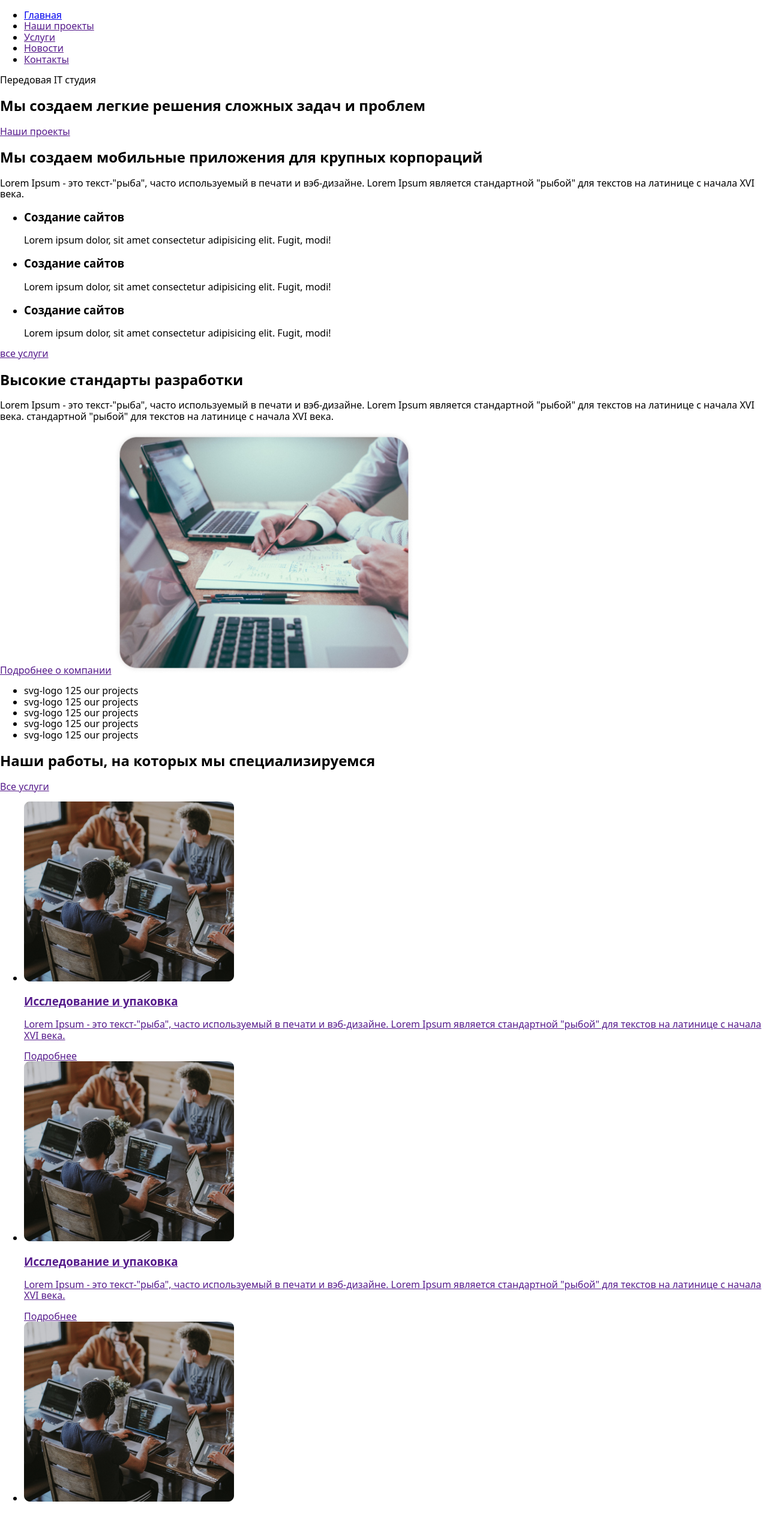
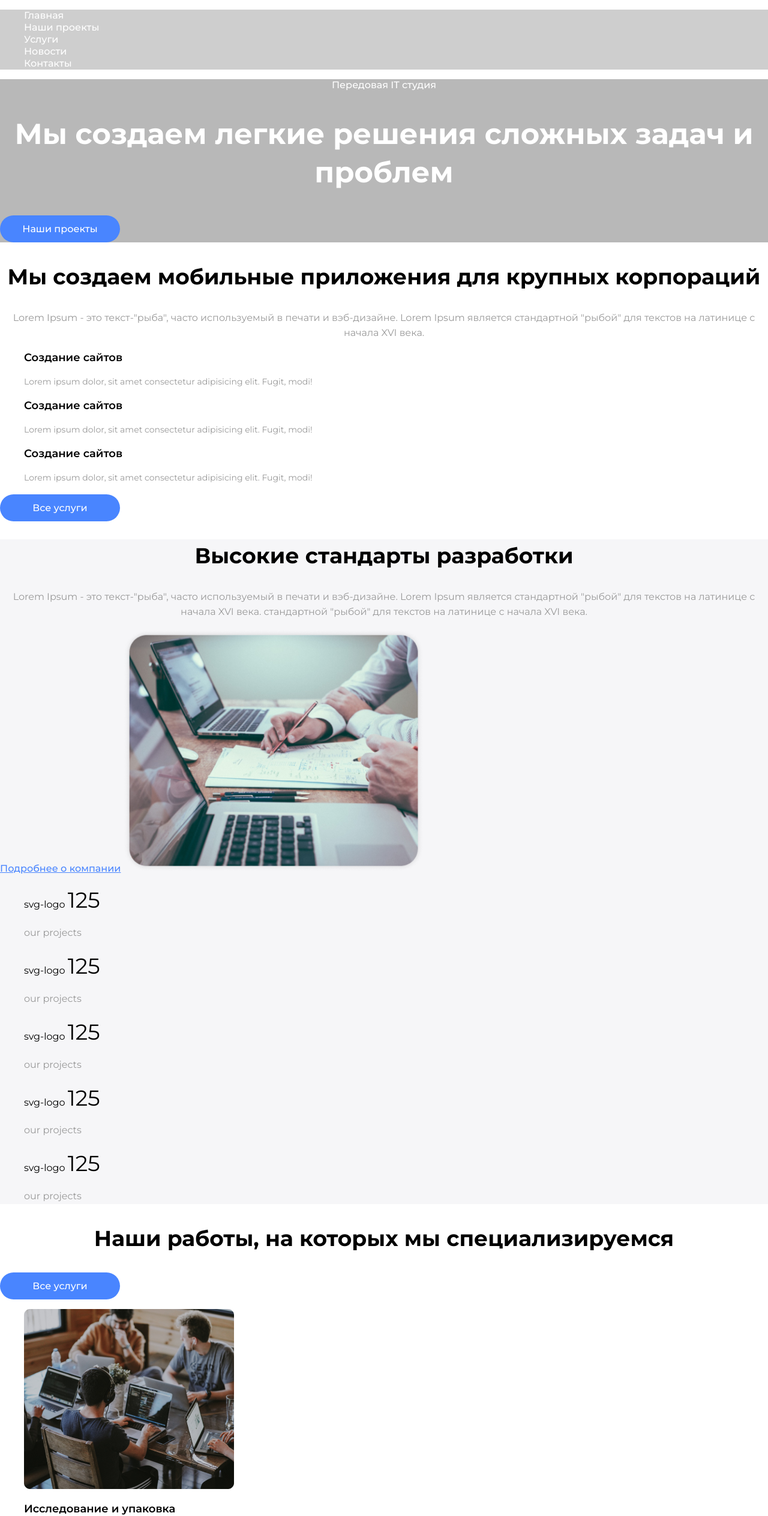
Before and after one commit to tatidan/BC_practice-01, a plain HTML site: page index.html in a window 1280 px wide. Shown: the top 2527 px of the page at 60% size. Drawn offline with nearby package versions, Linux system fonts and the light colour scheme.

Commit message:
practice-02 added css

```diff
--- a/css/styles.css
+++ b/css/styles.css
@@ -0,0 +1,164 @@
+/* monserrat 400 500 600 700 800 */
+/* font-family: 'Montserrat', sans-serif; */
+
+body {
+  font-family: "Montserrat", sans-serif;
+}
+a {
+  text-decoration: none;
+}
+ul {
+  list-style: none;
+}
+
+/* HEADER */
+.header {
+  background-color: rgb(206, 206, 206);
+}
+
+.nav-list-link {
+  font-weight: 500;
+  font-size: 16px;
+  line-height: 1.25;
+  color: #ffffff;
+}
+
+.nav-list-link:hover,
+.nav-list-link:focus {
+  color: aqua;
+}
+/* end of HEADER */
+
+/* HERO section */
+
+.hero {
+  background-color: #b8b8b8;
+}
+.suptitle {
+  font-weight: 500;
+  font-size: 16px;
+  line-height: 1.25;
+  text-align: center;
+  color: #ffffff;
+}
+.hero-title {
+  font-weight: 800;
+  font-size: 48px;
+  line-height: 1.33;
+  text-align: center;
+  color: #ffffff;
+}
+.button {
+  display: flex;
+  align-items: center;
+  justify-content: center;
+  font-weight: 500;
+  font-size: 16px;
+  line-height: 1.25;
+  color: #ffffff;
+  background-color: #4985ff;
+  width: 200px;
+  height: 45px;
+  border-radius: 30px;
+  border-color: transparent;
+  cursor: pointer;
+}
+
+.button:hover,
+.button:focus {
+  background-color: transparent;
+  border-color: #4985ff;
+  color: #4985ff;
+}
+/* end of HERO section */
+
+/* section WHAT WE DO */
+.section-title {
+  font-weight: 700;
+  font-size: 36px;
+  line-height: 1.51;
+  text-align: center;
+}
+
+.section-description {
+  font-weight: 400;
+  font-size: 16px;
+  line-height: 1.56;
+  text-align: center;
+  color: #999999;
+}
+
+.descr-list-item-title {
+  font-weight: 600;
+  font-size: 18px;
+  line-height: 1.22;
+  color: #000000;
+}
+
+.descr-list-item-paragraph {
+  font-weight: 400;
+  font-size: 14px;
+  line-height: 1.57;
+  color: #999999;
+}
+
+.podrobnee {
+  font-weight: 500;
+  font-size: 16px;
+  line-height: 1.25;
+  text-decoration-line: underline;
+  color: #4985ff;
+}
+
+.our-works-list-item-descr {
+  font-weight: 400;
+  font-size: 16px;
+  line-height: 1.56;
+  color: #999999;
+}
+
+.disclaimer {
+  font-weight: normal;
+  font-size: 13px;
+  line-height: 1.62;
+  text-align: center;
+  color: #999999;
+}
+
+.our-projects,
+.standards,
+.footer {
+  background-color: #f6f6f8;
+}
+
+.standards-list-number {
+  font-weight: 400;
+  font-size: 36px;
+  line-height: 1.47;
+  color: #000000;
+}
+
+/* FOOTER */
+
+.footer-column-title {
+  font-weight: 600;
+  font-size: 18px;
+  line-height: 1.22;
+  color: #000000;
+}
+
+.footer-column-link {
+  font-style: normal;
+  font-weight: 400;
+  font-size: 14px;
+  line-height: 1.57;
+  color: #999999;
+}
+
+.copyright {
+  font-weight: normal;
+  font-size: 13px;
+  line-height: 1.62;
+  text-align: center;
+  color: #999999;
+}
--- a/index.html
+++ b/index.html
@@ -1,100 +1,136 @@
 <!DOCTYPE html>
 <html lang="ru">
+
 <head>
     <meta charset="UTF-8">
     <meta http-equiv="X-UA-Compatible" content="IE=edge">
     <meta name="viewport" content="width=device-width, initial-scale=1.0">
-    <link rel="stylesheet" href="https://cdnjs.cloudflare.com/ajax/libs/modern-normalize/1.0.0/modern-normalize.min.css">
     <title>Document</title>
+    <link rel="preconnect" href="https://fonts.gstatic.com">
+    <link href="https://fonts.googleapis.com/css2?family=Montserrat:wght@400;500;600;700&display=swap" rel="stylesheet">
+    <link rel="stylesheet"
+        href="https://cdnjs.cloudflare.com/ajax/libs/modern-normalize/1.0.0/modern-normalize.min.css">
+    <link rel="stylesheet" href="./css/styles.css">
 </head>
+
 <body>
-    <header>
-        <nav>
-            <ul>
-            <li><a href="./">Главная</a></li>
-            <li><a href="">Наши проекты</a></li>
-            <li><a href="">Услуги</a></li>
-            <li><a href="">Новости</a></li>
-            <li><a href="">Контакты</a></li>
+    <header class="header">
+        <nav class="header-nav">
+            <ul class="nav-list">
+                <li class="nav-list-item"><a class="nav-list-link" href="./">Главная</a></li>
+                <li class="nav-list-item"><a class="nav-list-link" href="">Наши проекты</a></li>
+                <li class="nav-list-item"><a class="nav-list-link" href="">Услуги</a></li>
+                <li class="nav-list-item"><a class="nav-list-link" href="">Новости</a></li>
+                <li class="nav-list-item"><a class="nav-list-link" href="">Контакты</a></li>
             </ul>
         </nav>
     </header>
+
     <main>
         <!-- hero section -->
         <section class="hero">
-            <p>Передовая IT студия</p>
-            <h1>Мы создаем легкие решения сложных задач и проблем</h1>
-            <a href="">Наши проекты</a>
+            <p class="suptitle">Передовая IT студия</p>
+            <h1 class="hero-title">Мы создаем легкие решения сложных задач и проблем</h1>
+            <a class="button" href="">Наши проекты</a>
         </section>
 
         <!-- section what we do -->
         <section class="section">
-            <h2>Мы создаем мобильные приложения для крупных корпораций</h2>
-            <p>Lorem Ipsum - это текст-"рыба", часто используемый в печати и вэб-дизайне. Lorem Ipsum является стандартной "рыбой" для
+            <h2 class="section-title">Мы создаем мобильные приложения для крупных корпораций</h2>
+            <p class="section-description">Lorem Ipsum - это текст-"рыба", часто используемый в печати и вэб-дизайне.
+                Lorem Ipsum является стандартной "рыбой" для
                 текстов на латинице с начала XVI века.</p>
-            <ul>
-                <li><a href=""></a>
-                    <h3>Создание сайтов</h3>
-                    <p>Lorem ipsum dolor, sit amet consectetur adipisicing elit. Fugit, modi!</p>
+            <ul class="descr-list">
+                <li class="descr-list-item">
+                    <a href=""></a>
+                    <h3 class="descr-list-item-title">Создание сайтов</h3>
+                    <p class="descr-list-item-paragraph">Lorem ipsum dolor, sit amet consectetur adipisicing elit.
+                        Fugit, modi!</p>
                 </li>
-                <li><a href=""></a>
-                <h3>Создание сайтов</h3>
-                <p>Lorem ipsum dolor, sit amet consectetur adipisicing elit. Fugit, modi!</p></li>
-                <li><a href=""></a>
-                <h3>Создание сайтов</h3>
-                <p>Lorem ipsum dolor, sit amet consectetur adipisicing elit. Fugit, modi!</p></li>
+                <li class="descr-list-item">
+                    <a href=""></a>
+                    <h3 class="descr-list-item-title">Создание сайтов</h3>
+                    <p class="descr-list-item-paragraph">Lorem ipsum dolor, sit amet consectetur adipisicing elit.
+                        Fugit, modi!</p>
+                </li>
+                <li class="descr-list-item">
+                    <a href=""></a>
+                    <h3 class="descr-list-item-title">Создание сайтов</h3>
+                    <p class="descr-list-item-paragraph">Lorem ipsum dolor, sit amet consectetur adipisicing elit.
+                        Fugit, modi!</p>
+                </li>
             </ul>
-            <a href="">все услуги</a>
+            <a class="button" href="">Все услуги</a>
         </section>
 
         <!-- секция высокие стандарты разработки -->
-        <section class="section">
-            <h2>Высокие стандарты разработки</h2>
-            <p>Lorem Ipsum - это текст-"рыба", часто используемый в печати и вэб-дизайне. Lorem Ipsum является стандартной "рыбой" для
-            текстов на латинице с начала XVI века. стандартной "рыбой" для текстов на латинице с начала XVI века.</p>
-            <a href="">Подробнее о компании</a>
+        <section class="section standards">
+            <h2 class="section-title">Высокие стандарты разработки</h2>
+            <p class="section-description">Lorem Ipsum - это текст-"рыба", часто используемый в печати и вэб-дизайне.
+                Lorem Ipsum
+                является стандартной "рыбой" для
+                текстов на латинице с начала XVI века. стандартной "рыбой" для текстов на латинице с начала XVI века.
+            </p>
+            <a class="podrobnee" href="">Подробнее о компании</a>
             <img src="./images/Rectangle_1.png" alt="" width="500">
             <ul>
-                <li>svg-logo 125 our projects</li>
-                <li>svg-logo 125 our projects</li>
-                <li>svg-logo 125 our projects</li>
-                <li>svg-logo 125 our projects</li>
-                <li>svg-logo 125 our projects</li>
+                <li>svg-logo <span class="standards-list-number">125</span>
+                    <p class="our-works-list-item-descr">our projects</p>
+                </li>
+                <li>svg-logo <span class="standards-list-number">125</span>
+                    <p class="our-works-list-item-descr">our projects</p>
+                </li>
+                <li>svg-logo <span class="standards-list-number">125</span>
+                    <p class="our-works-list-item-descr">our projects</p>
+                </li>
+                <li>svg-logo <span class="standards-list-number">125</span>
+                    <p class="our-works-list-item-descr">our projects</p>
+                </li>
+                <li>svg-logo <span class="standards-list-number">125</span>
+                    <p class="our-works-list-item-descr">our projects</p>
+                </li>
             </ul>
         </section>
 
         <!-- секция наши работы -->
         <section class="section">
-            <h2>Наши работы, на которых мы специализируемся</h2>
-            <a href="">Все услуги</a>
-            <ul>
-                <li><a href=""> <img src="./images/Rectangle_2.png" alt="люди с компьютерами">
-                    <h3>Исследование и упаковка</h3>
-                    <p>Lorem Ipsum - это текст-"рыба", часто используемый в печати и вэб-дизайне. Lorem Ipsum является стандартной "рыбой" для
+            <h2 class="section-title">Наши работы, на которых мы специализируемся</h2>
+            <a class="button" href="">Все услуги</a>
+            <ul class="our-works-list">
+                <li class="our-works-list-item"><img src="./images/Rectangle_2.png" alt="люди с компьютерами">
+                    <h3 class="descr-list-item-title">Исследование и упаковка</h3>
+                    <p class="our-works-list-item-descr">Lorem Ipsum - это текст-"рыба", часто используемый в печати и
+                        вэб-дизайне. Lorem Ipsum является стандартной "рыбой" для
                         текстов на латинице с начала XVI века.</p>
-                    <a href="">Подробнее</a>
+                    <a class="podrobnee" href="">Подробнее</a>
                     </a>
                 </li>
-                <li><a href=""> <img src="./images/Rectangle_2.png" alt="люди с компьютерами">
-                    <h3>Исследование и упаковка</h3>
-                    <p>Lorem Ipsum - это текст-"рыба", часто используемый в печати и вэб-дизайне. Lorem Ipsum является стандартной
+                <li class="our-works-list-item"><img src="./images/Rectangle_2.png" alt="люди с компьютерами">
+                    <h3 class="descr-list-item-title">Исследование и упаковка</h3>
+                    <p class="our-works-list-item-descr">Lorem Ipsum - это текст-"рыба", часто используемый в печати и
+                        вэб-дизайне. Lorem Ipsum является стандартной
                         "рыбой" для
                         текстов на латинице с начала XVI века.</p>
-                    <a href="">Подробнее</a>
-                </a></li>
-                <li><a href=""> <img src="./images/Rectangle_2.png" alt="люди с компьютерами">
-                    <h3>Исследование и упаковка</h3>
-                    <p>Lorem Ipsum - это текст-"рыба", часто используемый в печати и вэб-дизайне. Lorem Ipsum является стандартной
+                    <a class="podrobnee" href="">Подробнее</a>
+                    </a>
+                </li>
+                <li class="our-works-list-item"><img src="./images/Rectangle_2.png" alt="люди с компьютерами">
+                    <h3 class="descr-list-item-title">Исследование и упаковка</h3>
+                    <p class="our-works-list-item-descr">Lorem Ipsum - это текст-"рыба", часто используемый в печати и
+                        вэб-дизайне. Lorem Ipsum является стандартной
                         "рыбой" для
                         текстов на латинице с начала XVI века.</p>
-                    <a href="">Подробнее</a>
-                </a></li>
+                    <a class="podrobnee" href="">Подробнее</a>
+                    </a>
+                </li>
             </ul>
         </section>
+
         <!-- секция наши проекты -->
-        <section class="section">
-            <h2>Наши проекты</h2>
-            <p>Lorem Ipsum - это текст-"рыба", часто используемый в печати и вэб-дизайне. Lorem Ipsum является стандартной "рыбой" для
+        <section class="section our-projects">
+            <h2 class="section-title">Наши проекты</h2>
+            <p class="section-description">Lorem Ipsum - это текст-"рыба", часто используемый в печати и вэб-дизайне.
+                Lorem Ipsum является стандартной "рыбой" для
                 текстов на латинице с начала XVI века.</p>
             <ul>
                 <li><a href=""> <img src="./images/Rectangle_3.png" alt="наш проект 1" width="255"></a></li>
@@ -102,66 +138,76 @@
                 <li><a href=""> <img src="./images/Rectangle_3.png" alt="наш проект 3" width="255"></a></li>
                 <li><a href=""> <img src="./images/Rectangle_3.png" alt="наш проект 4" width="255"></a></li>
             </ul>
-            <a href="">Все проекты</a>
-        </section class="section">
+            <a class="button" href="">Все проекты</a>
+        </section>
 
         <!-- секция видео о нашей работе -->
-        <section>
-            <h2>Видео о нашей работе</h2>
-            <p>Просто посмотрите, как мы работаем</p>
-            <iframe width="560" height="315" src="https://www.youtube.com/embed/ydxgOZG0BUI" title="YouTube video player"
-                frameborder="0" allow="accelerometer; autoplay; clipboard-write; encrypted-media; gyroscope; picture-in-picture"
+        <section class="section">
+            <h2 class="section-title">Видео о нашей работе</h2>
+            <p class="section-description">Просто посмотрите, как мы работаем</p>
+            <iframe width="560" height="315" src="https://www.youtube.com/embed/ydxgOZG0BUI"
+                title="YouTube video player" frameborder="0"
+                allow="accelerometer; autoplay; clipboard-write; encrypted-media; gyroscope; picture-in-picture"
                 allowfullscreen></iframe>
         </section>
 
         <!-- секция подпишитесь на нашу рассылку -->
         <section class="section">
-            <p>Подпишитесь на нашу рассылку</p>
-            <p>Полезные статьи, акции, новости - получите все это сейчас!</p>
+            <p class="section-title">Подпишитесь на нашу рассылку</p>
+            <p class="section-description">Полезные статьи, акции, новости - получите все это сейчас!</p>
             <input type="email" placeholder="Ваш e-mail">
-            <button type="submit">Подписаться</button>
-            <p>Мы не шлем спам, не передаем никому ваши данные</p>
+            <button class="button" type="submit">Подписаться</button>
+            <p class="disclaimer">Мы не шлем спам, не передаем никому ваши данные</p>
         </section>
     </main>
-    <footer>
-        <ul>
-            <li>
+    <footer class="footer">
+        <ul class="footer-list-columns">
+            <li class="footer-column-title">
                 <b>Контактная информация</b>
                 <address>
                     <ul>
-                    <li><a href=""></a></li>
-                    <li><a href=""></a></li>
-                    <li><a href=""></a></li>
+                        <li class="footer-column-items"><a class="footer-column-link"
+                                href="mailto:test@test.ru">test@test.ru</a></li>
+                        <li class="footer-column-items"><a class="footer-column-link" href="tel:+87775556699">+8 777 555
+                                66 99</a></li>
+                        <li class="footer-column-items"><a class="footer-column-link"
+                                href="https://www.google.com.ua/maps/place/%D0%BF%D1%80.+%D0%9B%D0%B5%D0%BD%D0%B8%D0%BD%D0%B0,+33,+%D0%AD%D0%BB%D0%B5%D0%BA%D1%82%D1%80%D0%BE%D1%81%D1%82%D0%B0%D0%BB%D1%8C,+%D0%9C%D0%BE%D1%81%D0%BA%D0%BE%D0%B2%D1%81%D0%BA%D0%B0%D1%8F+%D0%BE%D0%B1%D0%BB.,+%D0%A0%D0%BE%D1%81%D1%81%D0%B8%D1%8F,+144000/@55.79219,38.4399053,17z/data=!3m1!4b1!4m5!3m4!1s0x414adc08d0eb361f:0xf474682725572208!8m2!3d55.79219!4d38.442094?hl=ru">Москва,
+                                Бульвар Ленина 33</a></li>
                     </ul>
                 </address>
             </li>
-            <li> <b>Основные ссылки</b>
+            <li class="footer-column-title"> <b>Основные ссылки</b>
                 <ul>
-                    <li><a href="./">Главная</a></li>
-                    <li><a href="">Наши проекты</a></li>
-                    <li><a href="">Наши услуги</a></li>
-                    <li><a href="">Контакты</a></li>
+                    <li class="footer-column-items"><a class="footer-column-link" href="./">Главная</a></li>
+                    <li class="footer-column-items"><a class="footer-column-link" href="">Наши проекты</a></li>
+                    <li class="footer-column-items"><a class="footer-column-link" href="">Наши услуги</a></li>
+                    <li class="footer-column-items"><a class="footer-column-link" href="">Контакты</a></li>
                 </ul>
             </li>
-            <li> <b>Наши проекты</b>
+            <li class="footer-column-title"> <b>Наши проекты</b>
                 <ul>
-                    <li><a href="">РосНано</a></li>
-                    <li><a href="">Сколково</a></li>
-                    <li><a href="">Проект "Восток"</a></li>
-                    <li><a href="">ТЭЦ Калининграда</a></li>
+                    <li class="footer-column-items"><a class="footer-column-link" href="">РосНано</a></li>
+                    <li class="footer-column-items"><a class="footer-column-link" href="">Сколково</a></li>
+                    <li class="footer-column-items"><a class="footer-column-link" href="">Проект "Восток"</a></li>
+                    <li class="footer-column-items"><a class="footer-column-link" href="">ТЭЦ Калининграда</a></li>
                 </ul>
             </li>
-            <li> <b>Социальные сети</b>
+            <li class="footer-column-title"> <b>Социальные сети</b>
                 <ul>
-                    <li><a href="" target="_blank"></a>VK.com</li>
-                    <li><a href="" target="_blank"></a>Instagram</li>
-                    <li><a href="" target="_blank"></a>Facebook</li>
-                    <li><a href="" target="_blank"></a>Twitter</li>
+                    <li class="footer-column-items"><a class="footer-column-link" href="http://vk.com/" target="_blank">VK.com</a>
+                    </li>
+                    <li class="footer-column-items"><a class="footer-column-link" href="https://www.instagram.com/" target="_blank">Instagram</a>
+                    </li>
+                    <li class="footer-column-items"><a class="footer-column-link" href="https://www.facebook.com/"
+                            target="_blank">Facebook</a></li>
+                    <li class="footer-column-items"><a class="footer-column-link" href="https://twitter.com/" target="_blank">Twitter</a>
+                    </li>
                 </ul>
             </li>
 
         </ul>
-        <p> &copy;Все права защищены</p>
+        <p class="copyright"> &copy;Все права защищены</p>
     </footer>
 </body>
+
 </html>
```
Lines whose indentation alone changed are shown as unchanged.
